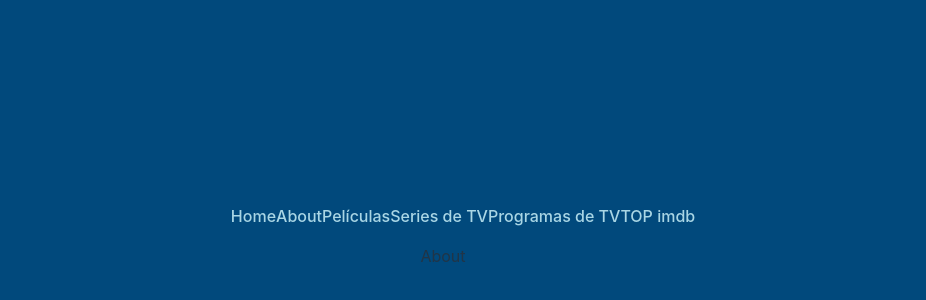
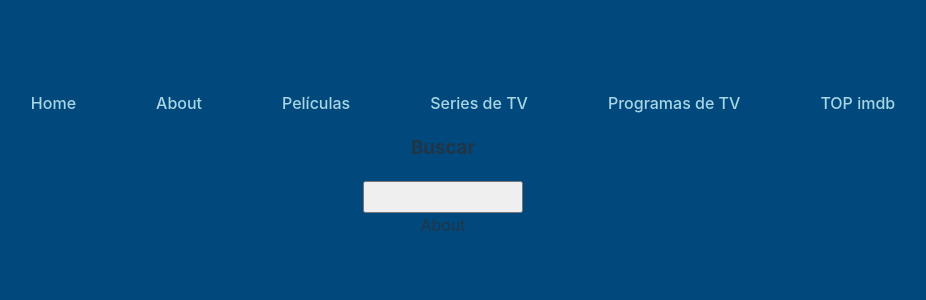
Before and after one commit to MeerMitchell/proyecto-kata-intro-frontend, a React (Vite) app in the folder movie-project/: page /about in a window 1280 px wide. Shown: the part 244-544 px from the top of the page, without its empty margins (197-1123 px from the left). Built offline with nearby package versions, Linux system fonts and the light colour scheme.

Commit message:
feat: configuración del header

```diff
--- a/movie-project/src/components/navbar.jsx
+++ b/movie-project/src/components/navbar.jsx
@@ -3,9 +3,6 @@ import { NavLink } from 'react-router-dom'
 const Navbar = () => {
   return (
     <nav className='navbar navbar-expand-sm navbar-light bg-warning d-flex justify-content-between px-4'>
-      <div class="logo">
-        <img src="" alt="" />
-      </div>
 
       <ul>
         <li className='nav-item px-2'>
@@ -27,6 +24,12 @@ const Navbar = () => {
         <NavLink className='nav-link' to='/'>TOP imdb</NavLink>
         </li>
       </ul>
+            <div className='container'>
+            <form action="">
+                    <h3><label for="buscador">Buscar</label></h3>
+                    <input type="button" id="Search"/>
+            </form>
+            </div>
 
     </nav>
   )
--- a/movie-project/src/index.css
+++ b/movie-project/src/index.css
@@ -73,12 +73,11 @@ li {
     list-style: none;
     display: inline;
     text-align: center;
+    padding: 2.5rem;
 }
 
-navbar-brand {
-  text-align: center;
+input {
+  width: 10rem;
+  height: 2rem;
+  display: inline;
 }
-
-nav-link {
-  text-align: center;
-}
```
